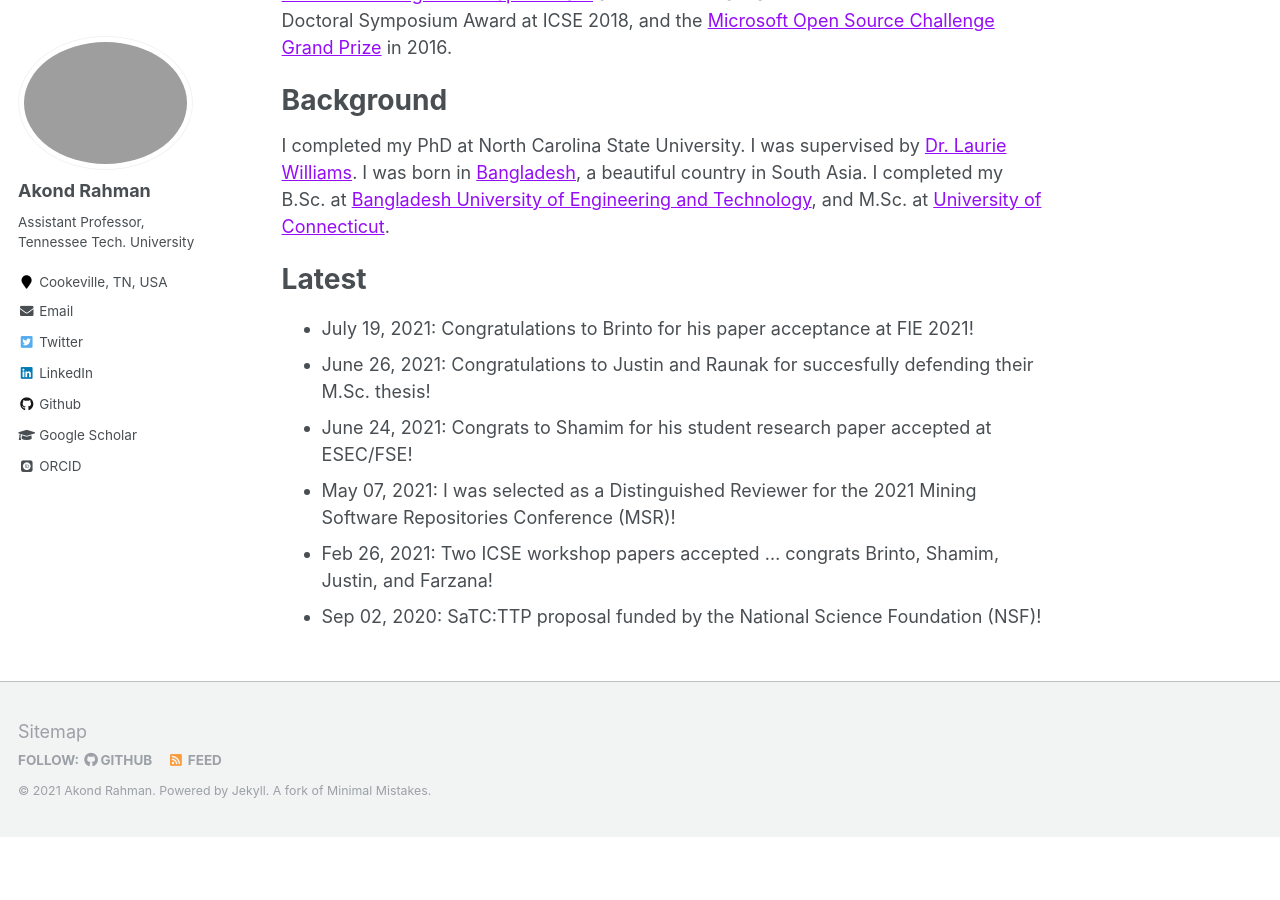
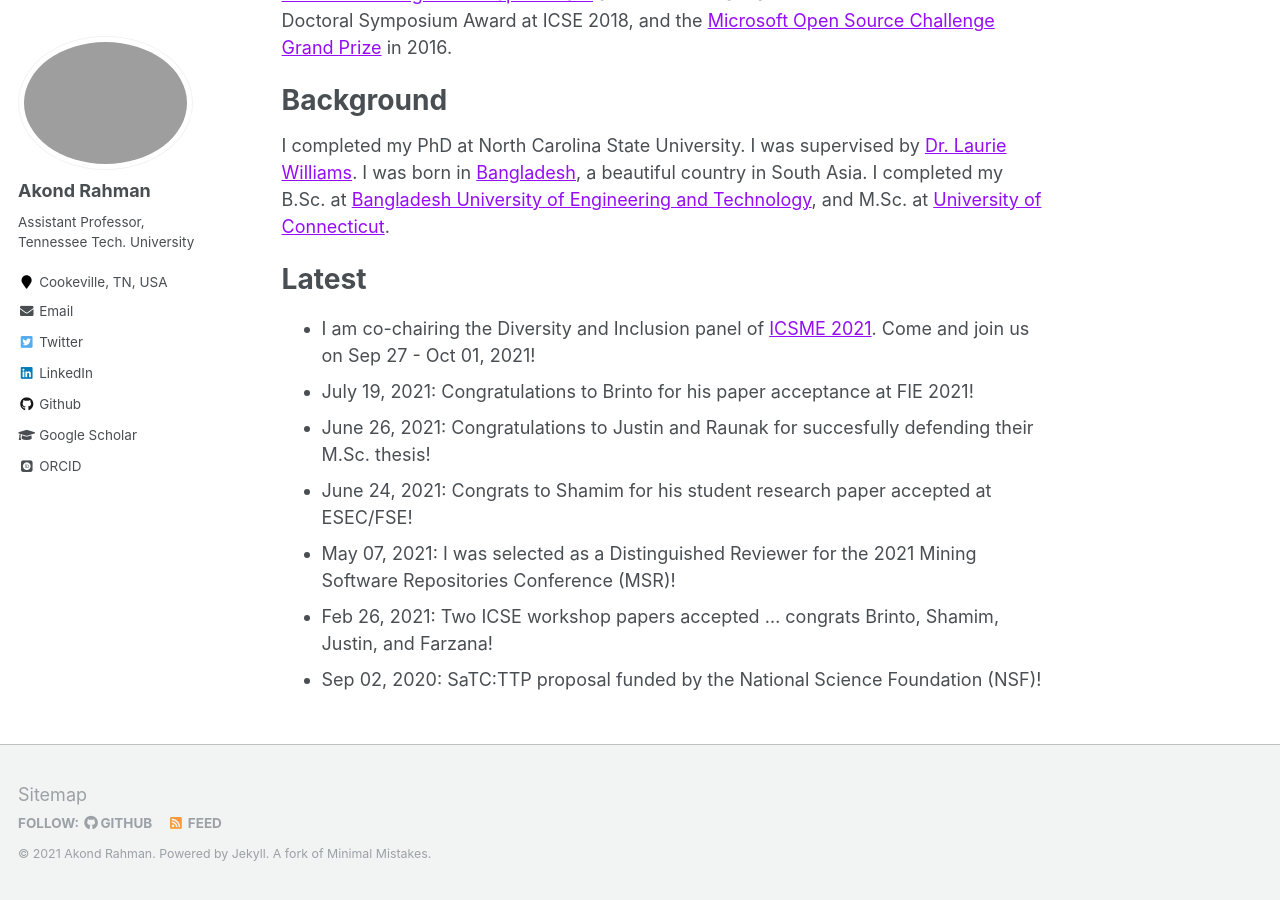
Before and after one commit to akondrahman/akondrahman.github.io, a Jekyll site: the page built from _pages/about.md, in a window 1280 px wide and 900 px high, scrolled down 566 px. Built offline with Jekyll 4.4.1, drawn with Linux system fonts in a browser that asks for light colours; some web fonts are replaced; before the commit the page ends 1403 px from its top, so only the background shows below that.

Commit message:
ICSME D&I Update

```diff
--- a/_pages/about.md
+++ b/_pages/about.md
@@ -33,6 +33,7 @@ and M.Sc. at [University of Connecticut](http://uconn.edu/).
 
 Latest
 ======
+- I am co-chairing the Diversity and Inclusion panel of [ICSME 2021](https://icsme2021.github.io/index.html). Come and join us on Sep 27 - Oct 01, 2021!
 - July 19, 2021: Congratulations to Brinto for his paper acceptance at FIE 2021!
 - June 26, 2021: Congratulations to Justin and Raunak for succesfully defending their M.Sc. thesis!
 - June 24, 2021: Congrats to Shamim for his student research paper accepted at ESEC/FSE!
```
